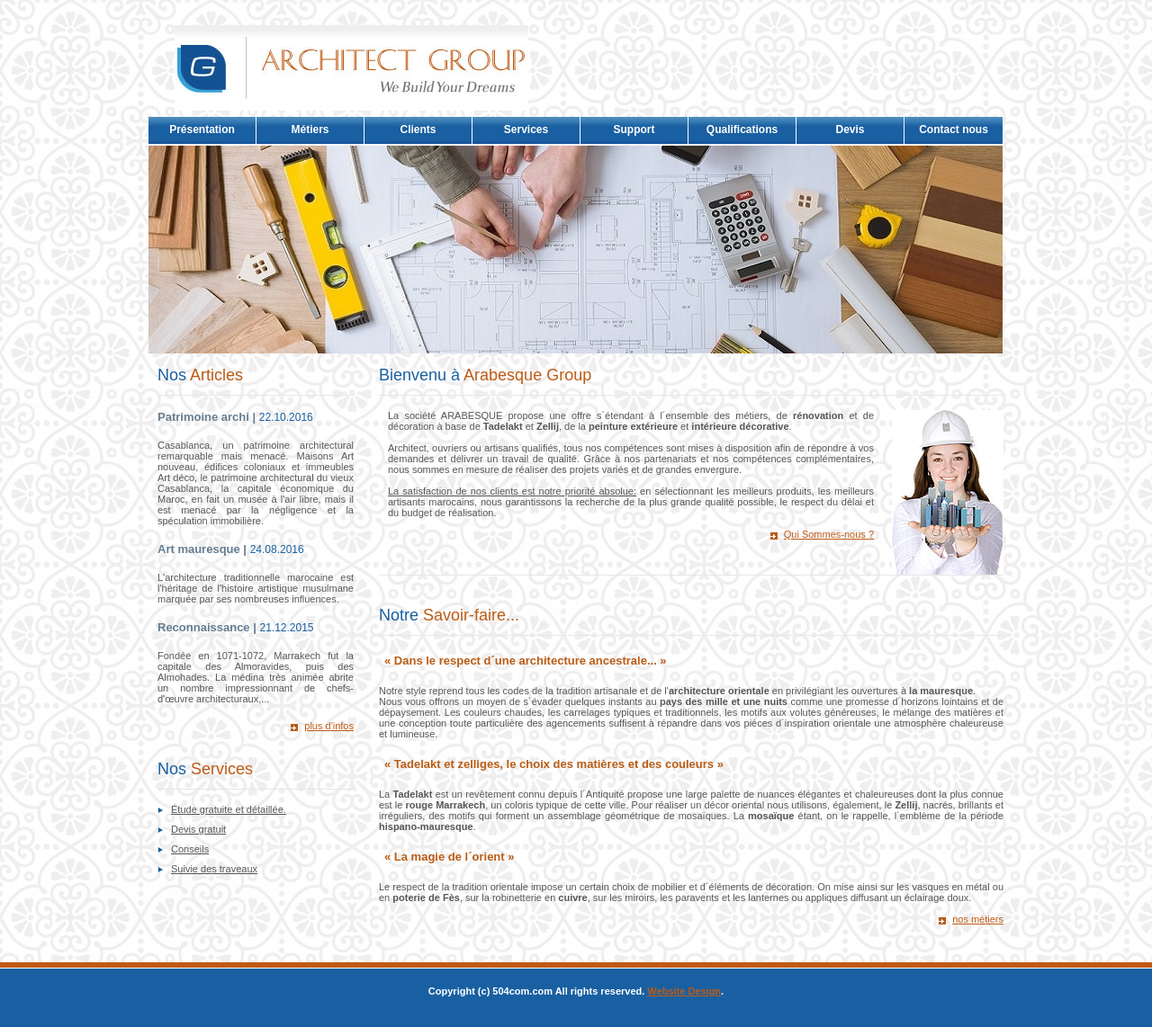
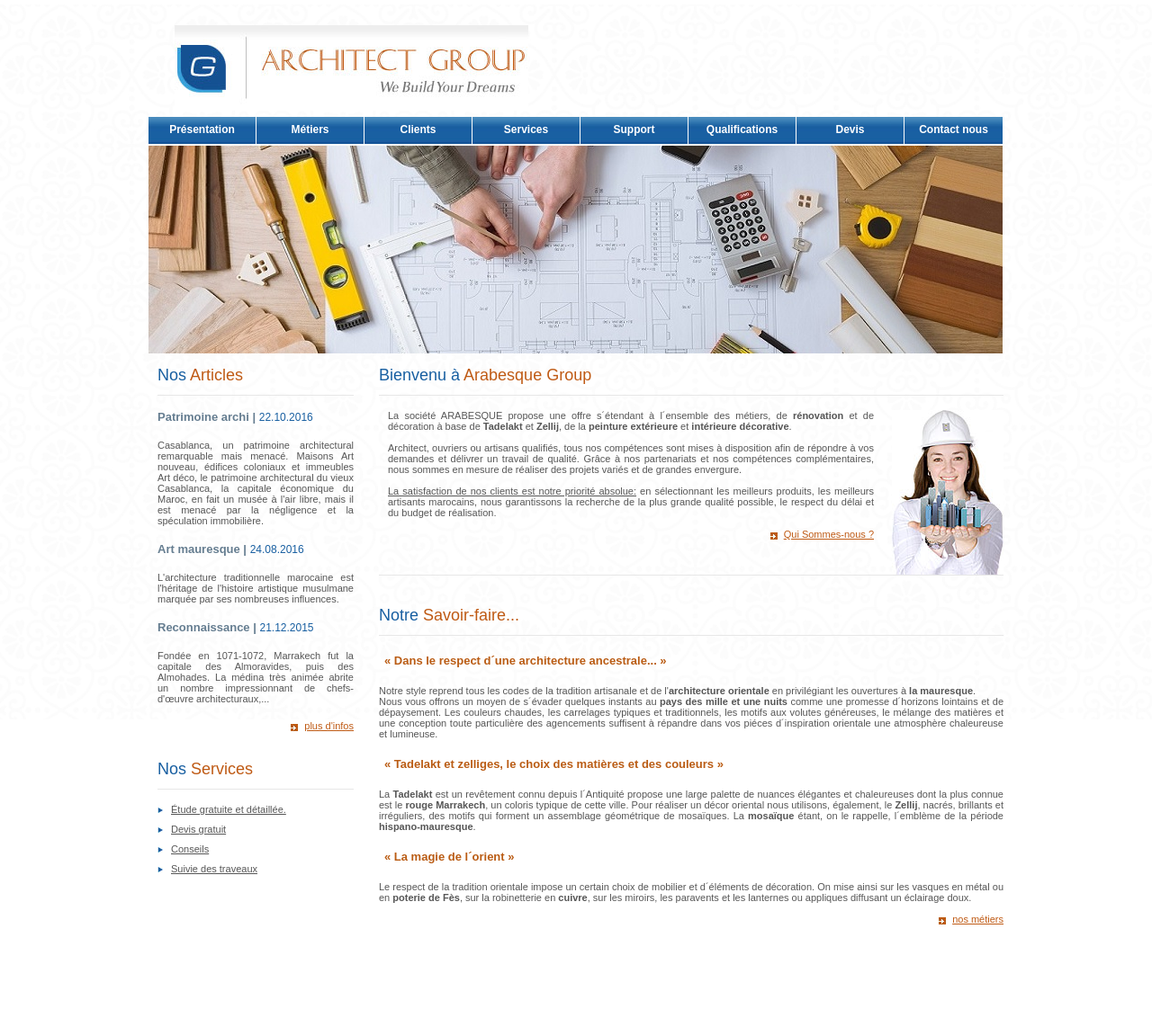
Before and after one commit to 504com/arabesque, a PHP site: page /index.php in a window 1280 px wide. Shown: the whole page at 90% size. After the commit the page ends 1028 px from the top, so only its background shows below. Run offline with PHP 8.4, Linux system fonts and the light colour scheme; some libraries are stand-ins or nearby versions.

Commit message:
adding background image

```diff
--- a/footer.php
+++ b/footer.php
@@ -1,11 +1,5 @@
-<div class="clear"></div>
-</div>
-<div class="clear"></div>
-</div>
-<div class="clear"></div>
-<div class="footer">
-    <div class="footerlink"> Copyright (c) 504com.com All rights reserved. <a href="http://504com.com">Website Design</a>. </div>
-</div>
-<div class="clear"></div>
-</body>
+                      </div>
+                </div>
+       </div>
+    </body>
 </html>
--- a/header.php
+++ b/header.php
@@ -11,6 +11,7 @@
     <script type="text/javascript" src="js/lancement.js"></script><!-- permet le lancement de la fonction de scroll -->
 </head>
 <body>
+<div id="main">
 <div id="container">
     <div class="headerzone">
        <div class="logozone"> <a href="index.php"><img src="images/logo.jpg" alt="" border="0" /></a> </div>
--- a/stylesheet/style.css
+++ b/stylesheet/style.css
@@ -3,7 +3,6 @@
 body {
 	font:11px Arial, Helvetica, sans-seri;
 	color:#565656;
-    background: url(../images/fond/fond_1.png);
     margin:0px;
 	padding:0px;
 }
@@ -13,6 +12,18 @@ body {
 	margin:0px auto;
 }
 
+#main:before {
+	background: url(../images/fond/fond_1.png) repeat;
+	content: "";
+	top: 5px;
+	left: -10px;
+	bottom: 0;
+	right: 0;
+	position: absolute;
+	z-index: -1;
+	opacity: 0.2;
+
+}
 .headerzone {
 	height:120px;float:left; width:auto;
 }
```
Also changed, not shown: images/fond/luxury-vector-pattern_1159-2981.jpg (added).
